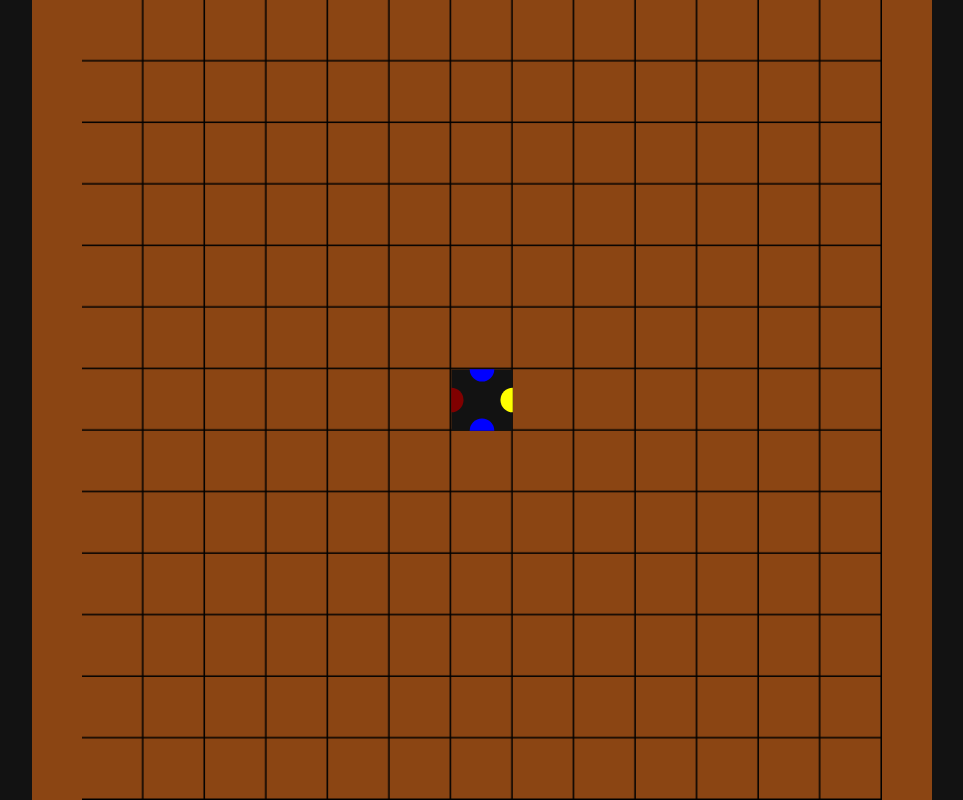
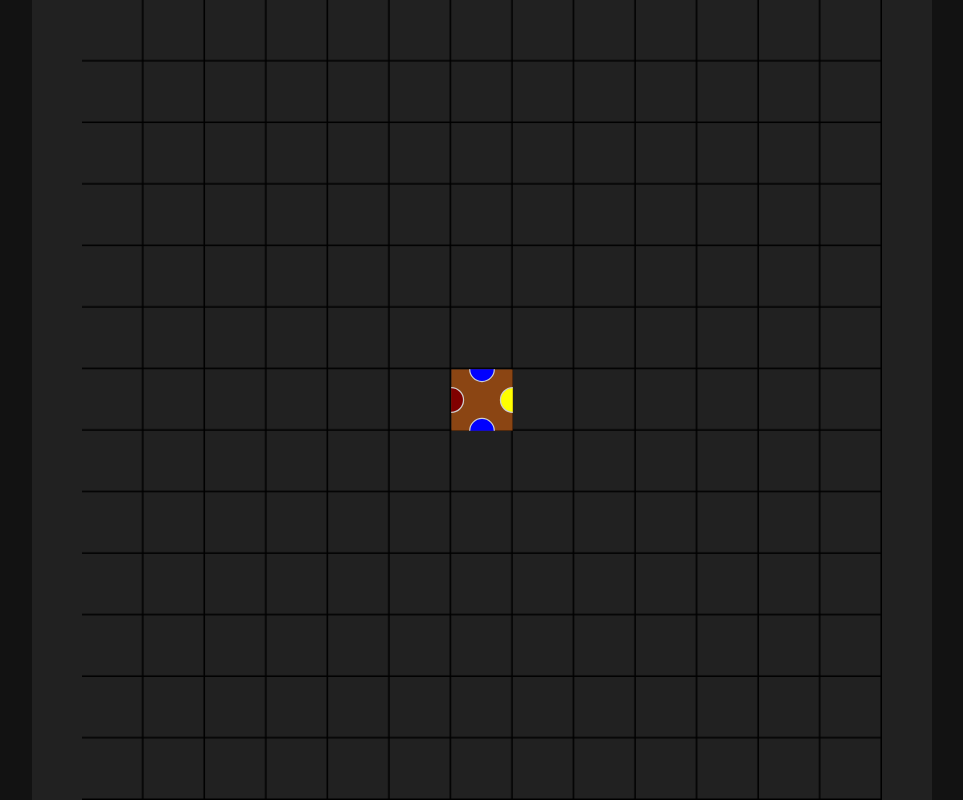
Before and after one commit to MartinClement/mmon, a Vue app: page / in a window 1280 px wide. Shown: the whole page, without its empty margins (158-1121 px from the left). Built offline with nearby package versions, Linux system fonts and the light colour scheme.

Commit message:
main: change colors

```diff
--- a/src/components/SVGPlayground.vue
+++ b/src/components/SVGPlayground.vue
@@ -13,6 +13,6 @@ defineProps({
 
 <style scoped>
   .svg-playground {
-    background-color: saddlebrown;
+    background-color: #212121;
   }
 </style>
--- a/src/components/platforms/PlatformView.vue
+++ b/src/components/platforms/PlatformView.vue
@@ -36,3 +36,10 @@ const handleClick = () => {
   }
 }
 </script>
+
+<style scoped>
+.platform {
+  stroke: #cfcfcf;
+  stroke-width: 2;
+}
+</style>
--- a/src/components/tiles/TileBase.vue
+++ b/src/components/tiles/TileBase.vue
@@ -1,6 +1,3 @@
-
-import { reactive } from 'vue';
-
 <template>
   <svg :x="customX" :y="customY" :width="`${sideWidth}%`" :height="`${sideWidth}%`" viewBox="0 0 100 100">
     <rect x="0" y="0" width="100" height="100" class="tile-base" />
@@ -70,7 +67,7 @@ const platforms = computed(() => props.zones.reduce((ptfrms, zone, index) => {
 
 <style scoped>
 .tile-base {
-  fill: #121212;
+  fill: saddlebrown;
 }
 
 .tile-base-group {
```
